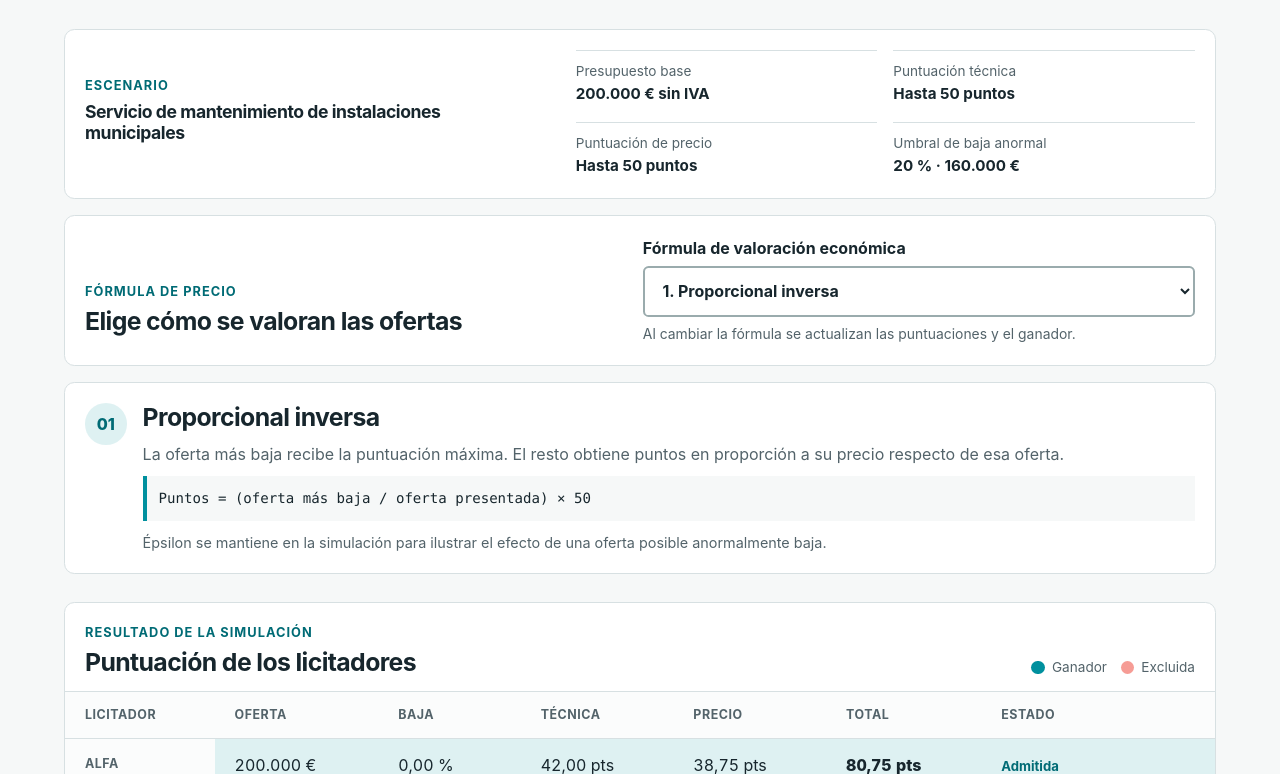
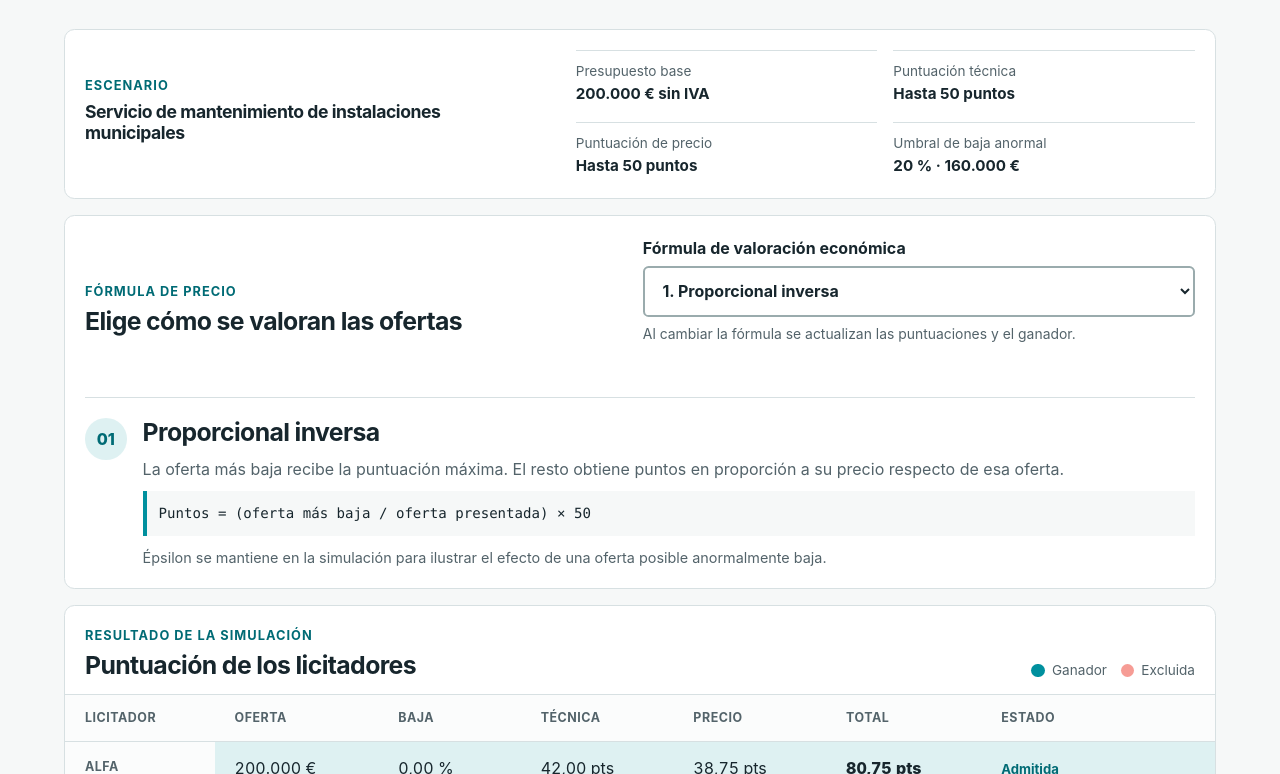
Before and after one commit to gootyfer/price-scoring-simulator, a plain HTML site: page index.html in a window 1280 px wide. Shown: the part 410-1184 px from the top of the page. Drawn offline with Linux system fonts and the light colour scheme.

Commit message:
Refine formula selection card

```diff
--- a/app.js
+++ b/app.js
@@ -52,7 +52,7 @@ const percentage = new Intl.NumberFormat("es-ES", { minimumFractionDigits: 2, ma
 
 const algorithmSelect = document.querySelector("#algorithm");
 const elements = {
-  formulaName: document.querySelector("#formula-nombre"), formulaDescription: document.querySelector("#formula-description"), formulaEquation: document.querySelector("#formula-equation"), formulaNote: document.querySelector("#formula-note"),
+  formulaNumber: document.querySelector("#formula-number"), formulaName: document.querySelector("#formula-nombre"), formulaDescription: document.querySelector("#formula-description"), formulaEquation: document.querySelector("#formula-equation"), formulaNote: document.querySelector("#formula-note"),
   table: document.querySelector("#results-body"), cards: document.querySelector("#mobile-results"), interpretation: document.querySelector("#interpretation-text"), announcement: document.querySelector("#results-announcement")
 };
 
@@ -66,6 +66,7 @@ function render() {
   const ranking = [...evaluated].filter(({ excluded }) => !excluded).sort((a, b) => b.total - a.total);
   const winner = ranking[0];
 
+  elements.formulaNumber.textContent = formula.number;
   elements.formulaName.textContent = formula.name;
   elements.formulaDescription.textContent = formula.description;
   elements.formulaEquation.textContent = formula.equation;
--- a/index.html
+++ b/index.html
@@ -44,7 +44,7 @@
       </section>
 
       <section class="control-panel" aria-labelledby="formula-titulo">
-        <div>
+        <div class="control-intro">
           <p class="section-label">Fórmula de precio</p>
           <h2 id="formula-titulo">Elige cómo se valoran las ofertas</h2>
         </div>
@@ -58,16 +58,15 @@
           </select>
           <p id="algorithm-help">Al cambiar la fórmula se actualizan las puntuaciones y el ganador.</p>
         </div>
-      </section>
-
-      <section class="formula-card" aria-labelledby="formula-nombre">
-        <div class="formula-number" aria-hidden="true">01</div>
-        <div>
+        <section class="formula-preview" aria-labelledby="formula-nombre">
+          <div class="formula-number" id="formula-number" aria-hidden="true">01</div>
+          <div>
           <h2 id="formula-nombre"></h2>
           <p id="formula-description"></p>
           <p class="equation" id="formula-equation"></p>
           <p class="formula-note" id="formula-note"></p>
-        </div>
+          </div>
+        </section>
       </section>
 
       <section id="resultados" class="results" aria-labelledby="resultados-titulo" tabindex="-1">
--- a/styles.css
+++ b/styles.css
@@ -35,7 +35,7 @@ h1 { font-size: clamp(2rem, 8vw, 3.5rem); letter-spacing: -.045em; line-height:
 h2 { font-size: clamp(1.2rem, 4vw, 1.55rem); line-height: 1.2; letter-spacing: -.025em; margin-bottom: .55rem; }
 .lead { font-size: clamp(1.05rem, 3vw, 1.2rem); color: var(--muted); margin-bottom: 2rem; }
 
-.scenario, .control-panel, .formula-card, .results, .interpretation, .legal-note { background: var(--surface); border: 1px solid var(--line); border-radius: .65rem; }
+.scenario, .control-panel, .results, .interpretation, .legal-note { background: var(--surface); border: 1px solid var(--line); border-radius: .65rem; }
 .scenario { padding: 1.25rem; margin-bottom: 1rem; }
 .scenario h2 { font-size: 1.1rem; }
 .scenario-data { display: grid; grid-template-columns: 1fr 1fr; gap: 1rem; padding-top: .85rem; margin: 0; }
@@ -48,9 +48,9 @@ label { display: block; font-weight: 700; margin-bottom: .35rem; }
 select { appearance: auto; width: 100%; padding: .8rem .85rem; border: 2px solid #9aabad; background: #fff; border-radius: .35rem; color: var(--ink); font: inherit; font-weight: 650; }
 .field p { color: var(--muted); font-size: .87rem; margin: .45rem 0 0; }
 
-.formula-card { padding: 1.25rem; display: grid; grid-template-columns: auto 1fr; gap: 1rem; margin-bottom: 1.75rem; }
+.formula-preview { border-top: 1px solid var(--line); margin-top: 1.25rem; padding-top: 1.25rem; display: grid; grid-template-columns: auto 1fr; gap: 1rem; }
 .formula-number { display: grid; place-items: center; width: 2.6rem; height: 2.6rem; background: var(--teal-soft); color: var(--teal-dark); font-weight: 800; border-radius: 50%; }
-.formula-card p { color: var(--muted); margin-bottom: .65rem; }
+.formula-preview p { color: var(--muted); margin-bottom: .65rem; }
 .equation { color: var(--ink) !important; font-family: ui-monospace, SFMono-Regular, Menlo, monospace; font-size: .88rem; background: var(--canvas); border-left: .25rem solid var(--teal); padding: .75rem; }
 .formula-note { font-size: .9rem; margin-bottom: 0 !important; }
 
@@ -79,7 +79,7 @@ tbody tr.excluded td { text-decoration-color: #a8655f; }
 .sr-only { position: absolute; width: 1px; height: 1px; padding: 0; margin: -1px; overflow: hidden; clip: rect(0, 0, 0, 0); white-space: nowrap; border: 0; }
 
 @media (min-width: 45rem) {
-  main { padding-top: 4rem; }.scenario { display: grid; grid-template-columns: 1fr 1.35fr; gap: 2rem; align-items: center; }.scenario-data { padding: 0; }.control-panel { display: grid; grid-template-columns: 1fr 1.05fr; gap: 2rem; align-items: end; }.field { margin: 0; }.results-heading { flex-direction: row; justify-content: space-between; align-items: end; }
+  main { padding-top: 4rem; }.scenario { display: grid; grid-template-columns: 1fr 1.35fr; gap: 2rem; align-items: center; }.scenario-data { padding: 0; }.control-panel { display: grid; grid-template-columns: 1fr 1.05fr; gap: 2rem; align-items: end; }.field { margin: 0; }.formula-preview { grid-column: 1 / -1; }.results-heading { flex-direction: row; justify-content: space-between; align-items: end; }
 }
 
 @media (max-width: 44.99rem) {
```
